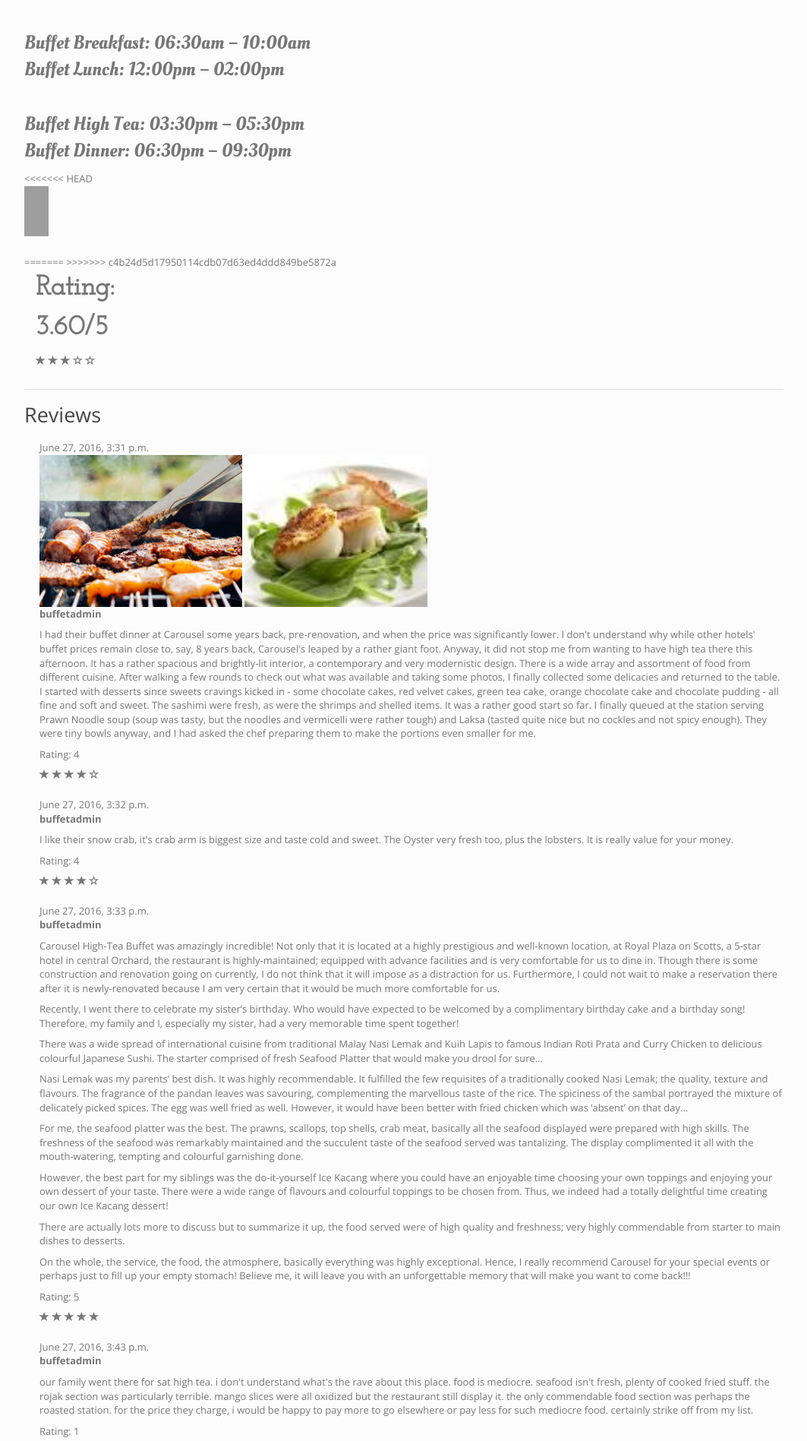
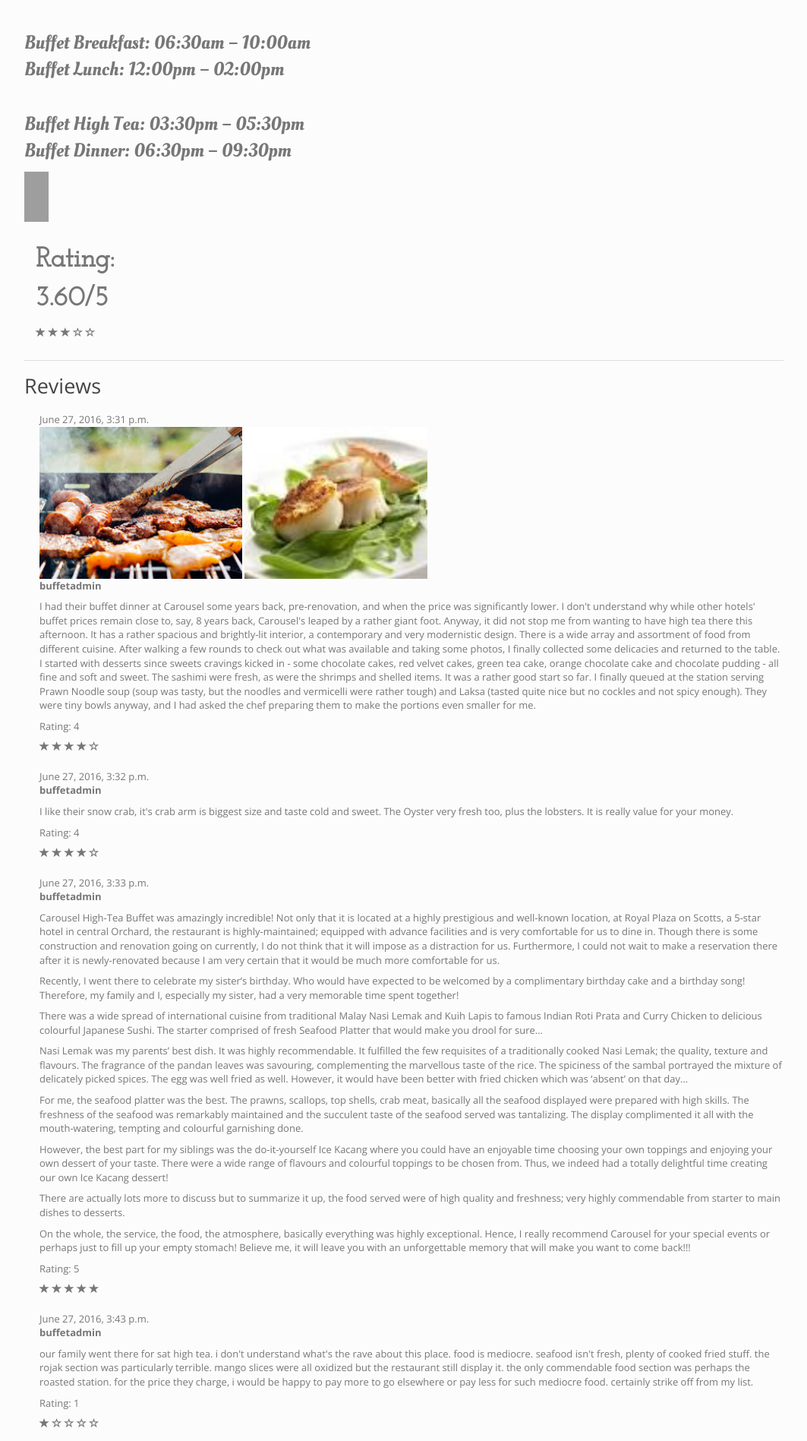
Before and after one commit to leeyh20/buffeter, a Django app: page /buffet/9/ in a window 1280 px wide. Shown: the part 1232-3129 px from the top of the page at 76% size, without its empty margins (143-1206 px from the left). Run offline with Django 3.2, Linux system fonts and the light colour scheme; data comes from the database, SQL or seed files in the repository; some libraries are stand-ins or nearby versions; some web fonts are replaced; grey boxes are pictures that could not be loaded.

Commit message:
Fix buffet detail bug

```diff
--- a/buffetinfo/templates/buffetinfo/buffet_detail.html
+++ b/buffetinfo/templates/buffetinfo/buffet_detail.html
@@ -89,7 +89,6 @@
 
             {% load social_share %}
 
-<<<<<<< HEAD
             <div id = "socialshare">
             <img src="https://cdn4.iconfinder.com/data/icons/social-messaging-ui-color-shapes-2-free/128/social-facebook-circle-128.png" alt=""style="width:32px;height:32px;">
 
@@ -107,11 +106,6 @@
                 </div>
 
             </div>
-=======
-            {% post_to_facebook buffet "Post to Facebook!" %}
-            {% post_to_twitter "I love {{buffet.name}}'s buffet. Check it out!" buffet "Post to Twitter" %}
-            {% post_to_gplus buffet "Post to Google+!" %}
->>>>>>> c4b24d5d17950114cdb07d63ed4ddd849be5872a
 
             </div>
             <div class = "col-sm-3">
```
